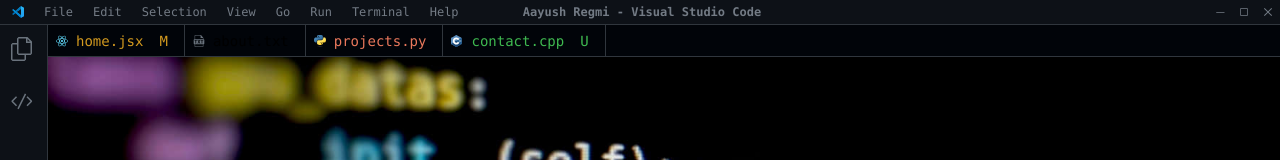
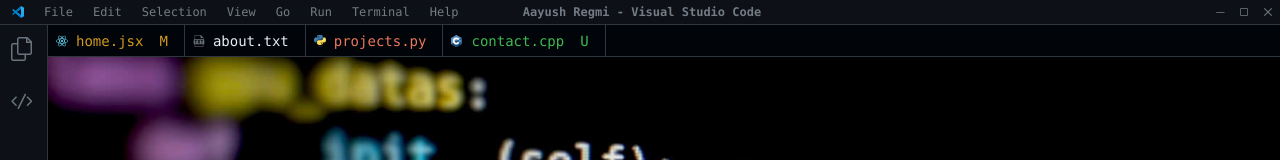
Before and after one commit to ayushregmi/portfolio, a React (Vite) app: page / in a window 1280 px wide. Shown: the top 160 px of the page. Built offline with nearby package versions, Linux system fonts and the light colour scheme.

Commit message:
text color fix

```diff
--- a/src/App.jsx
+++ b/src/App.jsx
@@ -11,7 +11,7 @@ import NavigationBar from "./components/NavigationBar";
 function App() {
   return (
     <>
-      <div className="flex flex-col h-screen bg-default-background font-default max-h-screen">
+      <div className="flex flex-col h-screen bg-default-background font-default max-h-screen text-white">
         <TitleBar />
         <div className="bg-black flex flex-row flex-grow flex">
           <SideBar />
--- a/src/components/NavigationBar.jsx
+++ b/src/components/NavigationBar.jsx
@@ -48,7 +48,7 @@ const Tabs = ({ tab_info, selected }) => {
       ? "text-text-green"
       : status === "M"
       ? "text-text-yellow"
-      : "";
+      : "text-text-white";
 
   return (
     <>
```
